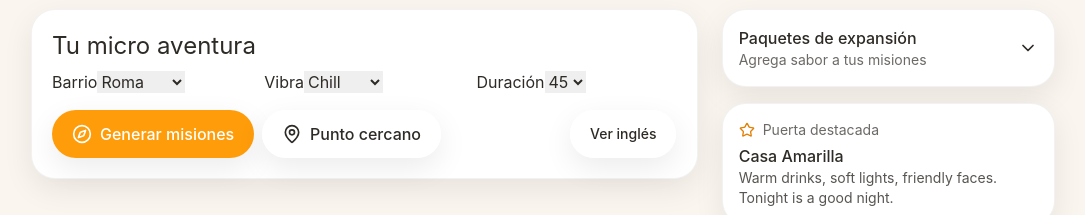
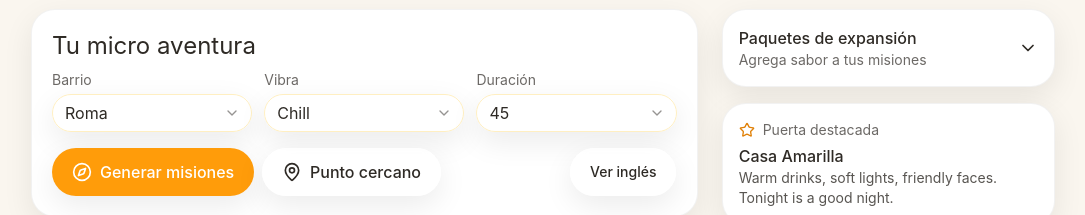
Before and after one commit to Jeromonsele/wrongdoorclub, a React (Vite) app: page / in a window 1280 px wide. Shown: the part 1477-1692 px from the top of the page, without its empty margins (97-1182 px from the left). Built offline with nearby package versions, Linux system fonts and the light colour scheme.

Commit message:
style(forms): add .form-select utility; refactor SoloAdventure selects with chevron wrapper

```diff
--- a/src/components/SoloAdventure.tsx
+++ b/src/components/SoloAdventure.tsx
@@ -5,7 +5,7 @@ import { EXPANSION_PACKS, SEED_PACK, Quest } from "@/data/quests";
 import { load, save } from "@/utils/storage";
 import { wallClockCountdown, now } from "@/utils/timers";
 import { COPY } from "@/copy";
-import { Compass, Clock, RefreshCw, Check, Image as ImageIcon, MapPin, Download, ChevronRight } from "lucide-react";
+import { Compass, Clock, RefreshCw, Check, Image as ImageIcon, MapPin, Download, ChevronRight, ChevronDown } from "lucide-react";
 import clsx from "clsx";
 import { useLang, t } from "@/i18n";
 import { VocabHint } from "./VocabHint";
@@ -170,36 +170,24 @@ export function SoloAdventure() {
   return (
     <div className="grid gap-4">
       <div className="grid sm:grid-cols-3 gap-3">
-        <label className="field">
-          <span className="field-label">{t(COPY.adventure.controls.neighborhood, lang)}</span>
-          <select
-            className="select"
+        <Select
+          label={t(COPY.adventure.controls.neighborhood, lang)}
           value={s.neighborhood}
-            onChange={(e) => setS({ ...s, neighborhood: e.target.value })}
-          >
-            {(NEIGHBORHOODS as unknown as string[]).map(n => <option key={n} value={n}>{n}</option>)}
-          </select>
-        </label>
-        <label className="field">
-          <span className="field-label">{t(COPY.adventure.controls.vibe, lang)}</span>
-          <select
-            className="select"
+          onChange={(v) => setS({ ...s, neighborhood: v })}
+          options={NEIGHBORHOODS as unknown as string[]}
+        />
+        <Select
+          label={t(COPY.adventure.controls.vibe, lang)}
           value={s.vibe}
-            onChange={(e) => setS({ ...s, vibe: e.target.value })}
-          >
-            {(VIBES as unknown as string[]).map(v => <option key={v} value={v}>{v}</option>)}
-          </select>
-        </label>
-        <label className="field">
-          <span className="field-label">{t(COPY.adventure.controls.duration, lang)}</span>
-          <select
-            className="select"
+          onChange={(v) => setS({ ...s, vibe: v })}
+          options={VIBES as unknown as string[]}
+        />
+        <Select
+          label={t(COPY.adventure.controls.duration, lang)}
           value={String(s.duration)}
-            onChange={(e) => setS({ ...s, duration: Number(e.target.value) })}
-          >
-            {["30","45","60","90"].map(d => <option key={d} value={d}>{d}</option>)}
-          </select>
-        </label>
+          onChange={(v) => setS({ ...s, duration: Number(v) })}
+          options={["30","45","60","90"]}
+        />
       </div>
 
       <div className="flex gap-2">
@@ -288,13 +276,21 @@ function Select(props: { label: string; value: string; onChange: (v: string) =>
   return (
     <label className="grid gap-1 text-sm">
       <span className="text-clay/70">{props.label}</span>
+      <div className="relative">
         <select
-        className="rounded-xl2 border border-black/10 bg-white px-3 py-2 focus-visible:outline-none focus-visible:ring-2 focus-visible:ring-amber-300"
+          className="form-select w-full"
           value={props.value}
           onChange={(e) => props.onChange(e.target.value)}
         >
-        {props.options.map(o => <option key={o} value={o}>{o}</option>)}
+          {props.options.map((o) => (
+            <option key={o} value={o}>{o}</option>
+          ))}
         </select>
+        <ChevronDown
+          className="pointer-events-none absolute right-3 top-1/2 -translate-y-1/2 size-4 text-clay/50"
+          aria-hidden="true"
+        />
+      </div>
     </label>
   );
 }
--- a/src/index.css
+++ b/src/index.css
@@ -9,6 +9,12 @@
 html.reduced-motion * {
   animation: none !important;
   transition: none !important;
+}
+
+@layer components {
+  .form-select {
+    @apply appearance-none rounded-3xl border border-amber-100 bg-white/90 backdrop-blur px-3 pr-9 py-2 text-base leading-tight shadow-soft focus:outline-none focus-visible:ring-2 focus-visible:ring-amber-300 cursor-pointer;
+  }
 }
 
 body { @apply bg-cream text-clay; }
```
Lines whose indentation alone changed are shown as unchanged.
